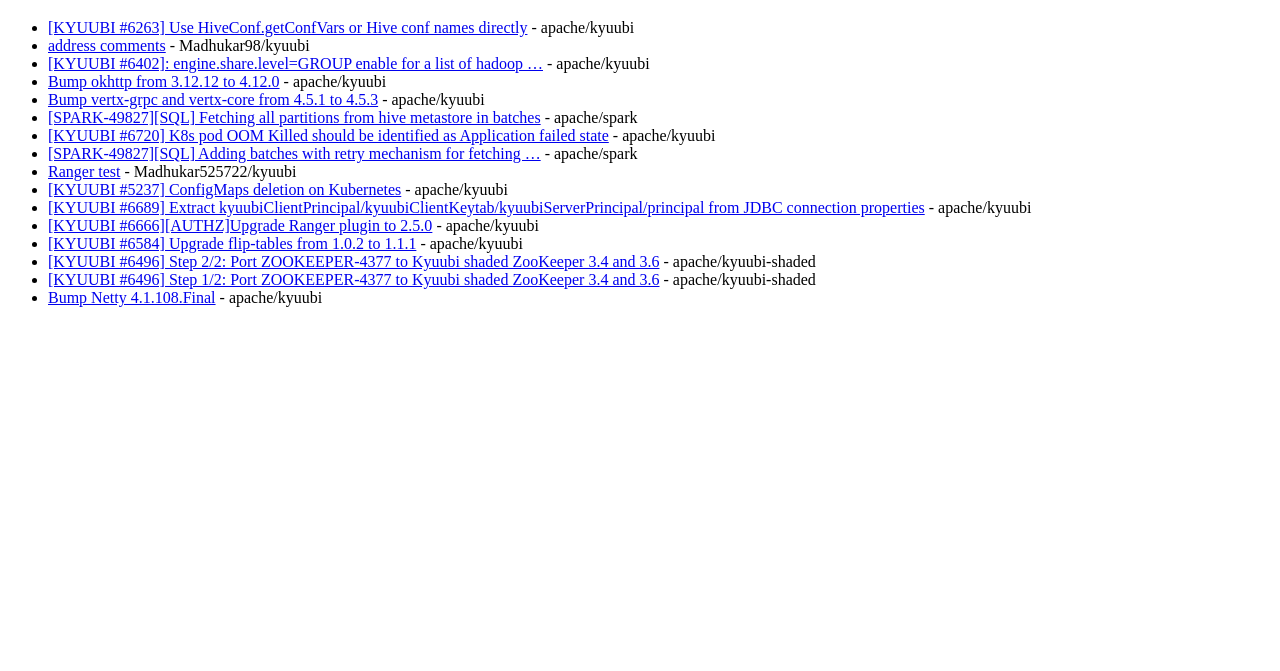
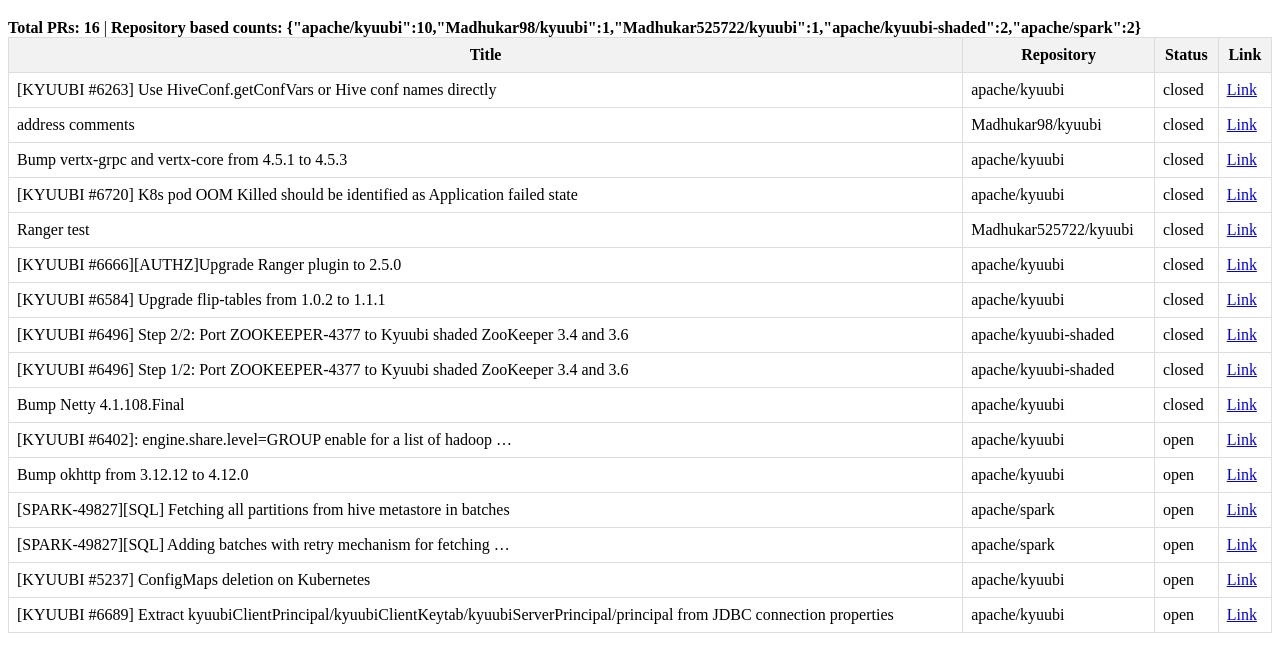
Before and after one commit to Madhukar525722/opensource, a plain HTML site: page index.html in a window 1280 px wide. Shown: the part 61-732 px from the top of the page. Drawn offline with Linux system fonts and the light colour scheme.

Commit message:
improve UI functionality

```diff
--- a/index.html
+++ b/index.html
@@ -4,32 +4,77 @@
     <meta charset="UTF-8">
     <meta name="viewport" content="width=device-width, initial-scale=1.0">
     <title>My Open Source PRs</title>
+    <style>
+        table {
+            width: 100%;
+            border-collapse: collapse;
+        }
+        th, td {
+            border: 1px solid #ddd;
+            padding: 8px;
+        }
+        th {
+            background-color: #f2f2f2;
+        }
+        .count {
+            font-weight: bold;
+        }
+    </style>
 </head>
 <body>
     <h1>My Open Source Pull Requests</h1>
-    <ul id="pr-list"></ul>
+    <div>
+        <span class="count" id="total-count">Total PRs: 0</span> |
+        <span class="count" id="repo-counts">Repository based counts: </span>
+    </div>
+    <table>
+        <thead>
+            <tr>
+                <th>Title</th>
+                <th>Repository</th>
+                <th>Status</th>
+                <th>Link</th>
+            </tr>
+        </thead>
+        <tbody id="pr-list">
+        </tbody>
+    </table>
 
     <script>
         async function fetchPRData() {
             try {
                 const response = await fetch('pr_data.json');
-                console.log('Response status:', response.status); // Debugging line
-
                 if (!response.ok) {
                     throw new Error(`HTTP error! status: ${response.status}`);
                 }
 
                 const data = await response.json();
-                console.log('Fetched data:', data); // Debugging line
+                document.getElementById('total-count').textContent = `Total PRs: ${data.total_count}`;
 
+                const repoCounts = {};
                 const prList = document.getElementById('pr-list');
-                data.items.forEach(pr => {
-                    const listItem = document.createElement('li');
-                    listItem.innerHTML = `<a href="${pr.html_url}">${pr.title}</a> - ${pr.repository_url.replace('https://api.github.com/repos/', '')}`;
+                const prItems = data.items.sort((a, b) => {
+                    const statusOrder = ['merged', 'closed', 'open'];
+                    return statusOrder.indexOf(a.state) - statusOrder.indexOf(b.state);
+                });
+
+                prItems.forEach(pr => {
+                    const repoName = pr.repository_url.replace('https://api.github.com/repos/', '');
+                    repoCounts[repoName] = (repoCounts[repoName] || 0) + 1;
+
+                    const listItem = document.createElement('tr');
+                    listItem.innerHTML = `
+                        <td>${pr.title}</td>
+                        <td>${repoName}</td>
+                        <td>${pr.state}</td>
+                        <td><a href="${pr.html_url}" target="_blank">Link</a></td>
+                    `;
                     prList.appendChild(listItem);
                 });
+
+                document.getElementById('repo-counts').textContent = `Repository based counts: ${JSON.stringify(repoCounts)}`;
             } catch (error) {
-                console.error('Error fetching PR data:', error); // Debugging line
+                console.error('Error fetching PR data:', error);
             }
         }
 
```
